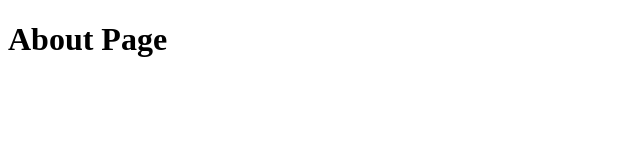
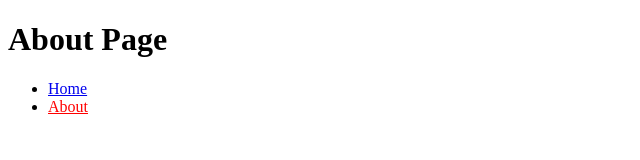
Before and after one commit to lullio/web-blog-gatsby, a Gatsby site: page /about in a window 1280 px wide. Shown: the whole page, without its empty margins (0-640 px from the left). Built offline with nearby package versions, Linux system fonts and the light colour scheme; Gatsby itself is replaced by a stand-in of ours.

Commit message:
add link to aboutpage

```diff
--- a/src/pages/about.js
+++ b/src/pages/about.js
@@ -1,7 +1,18 @@
 import React from 'react'
+import {Link} from 'gatsby'
 
 const AboutPage = () => (
+<>
    <h1>About Page</h1>
+   <ul>
+      <li>
+         <Link to="/">Home</Link>
+      </li>
+      <li>
+         <Link to="/about" activeStyle={{color: 'red'}}>About</Link>
+      </li>
+   </ul>
+</>
 )
 
 export default AboutPage
--- a/src/pages/index.js
+++ b/src/pages/index.js
@@ -5,6 +5,7 @@
 import Seo from "../components/seo"
 
 const IndexPage = () => (
+<>
   <Layout>
    <Seo title="Home" />
    <h1>My Blog</h1>
@@ -17,6 +18,7 @@
     </li>
    </ul>
   </Layout>
+</>
 )
 
 /**
```
